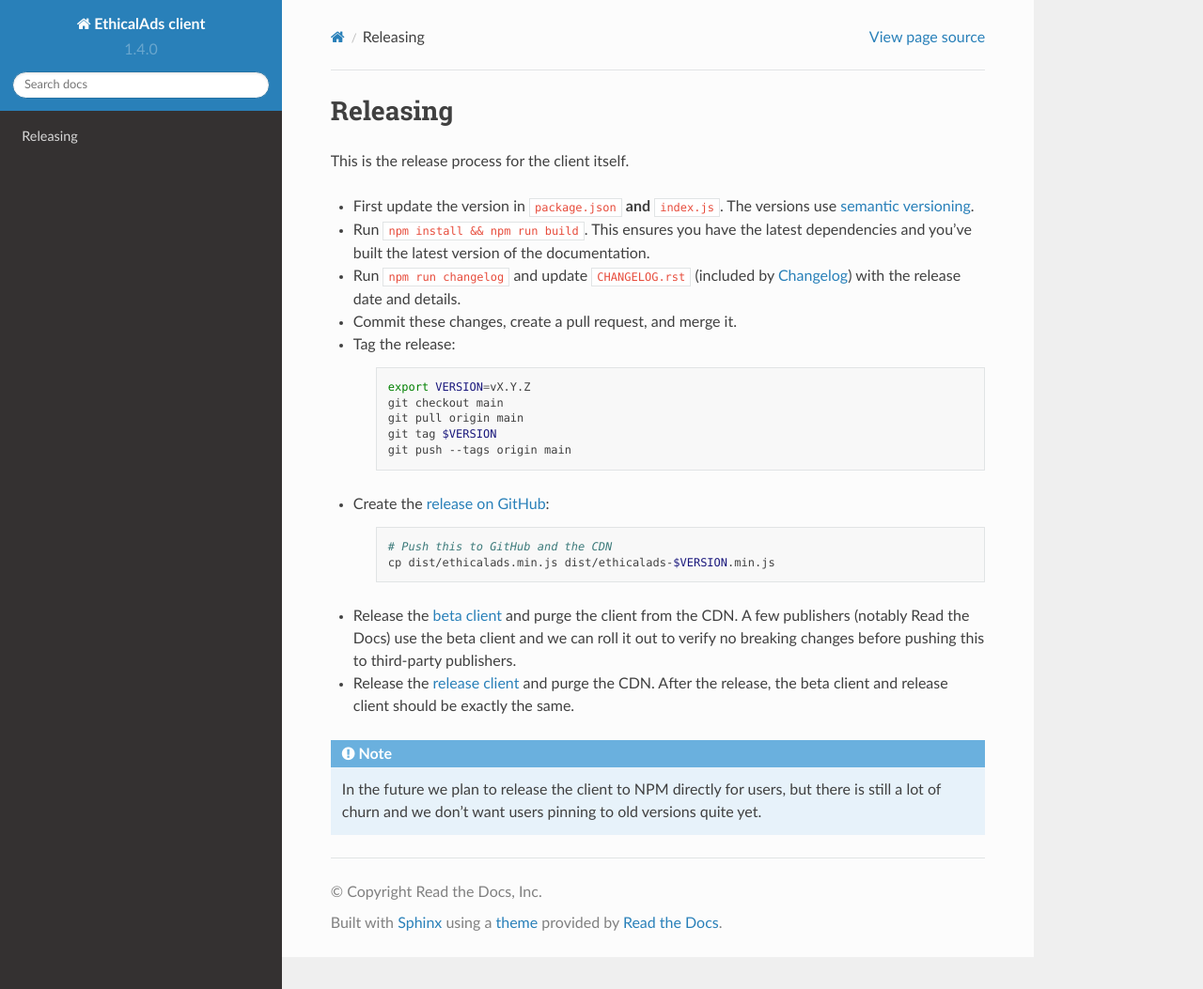
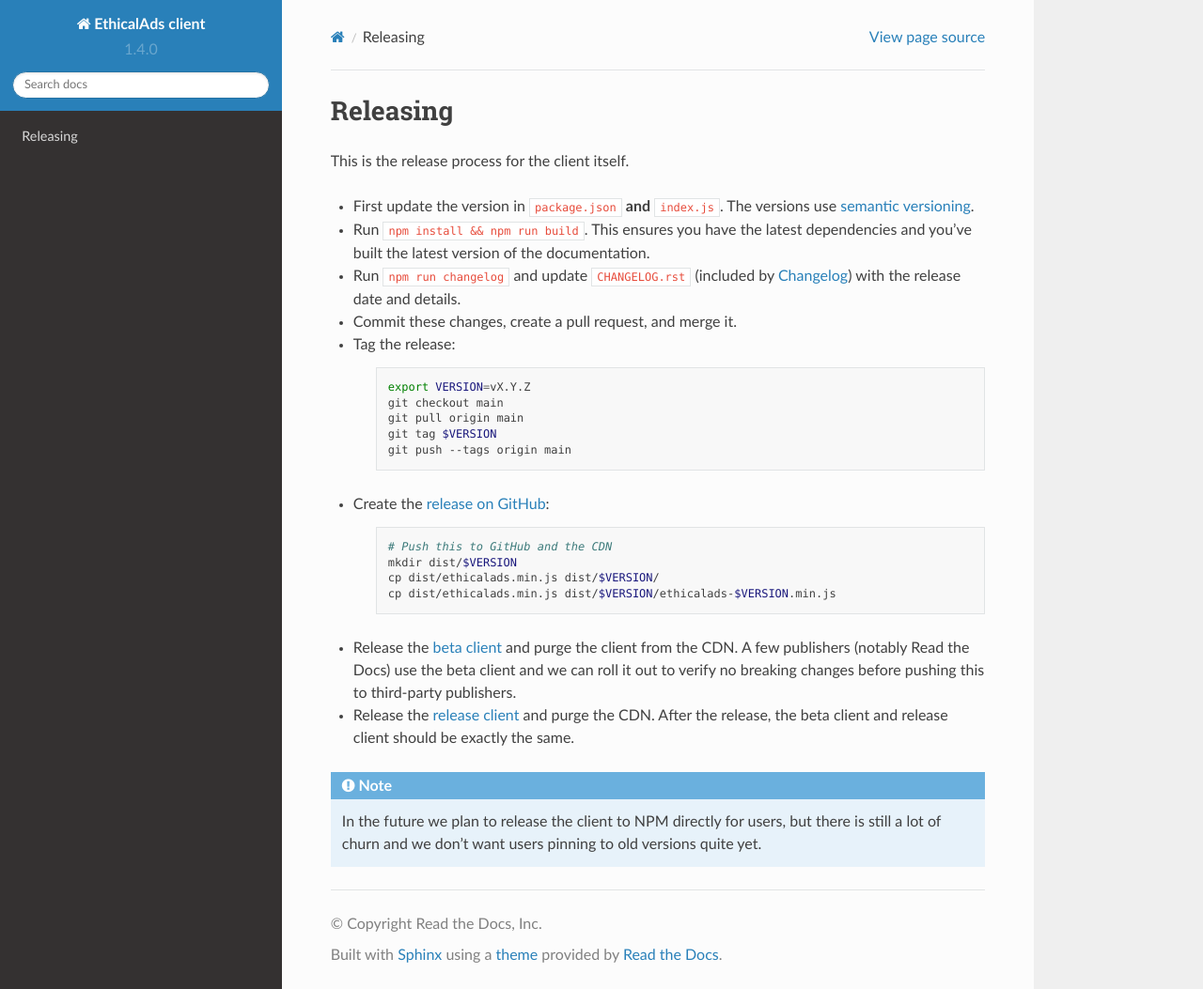
Before and after one commit to readthedocs/ethical-ad-client, a Sphinx documentation site: the page built from docs/releasing.rst, in a window 1280 px wide and 1053 px high. Shown: the whole window at 94% size. Built offline with Sphinx 7.4.7 and the Read the Docs theme 2.0.0, drawn with Linux system fonts in a browser that asks for light colours; comment, search, counter and statistics services are not loaded.

Commit message:
Tweak around releasing versions

```diff
--- a/docs/releasing.rst
+++ b/docs/releasing.rst
@@ -29,7 +29,9 @@
     .. code-block:: bash
 
         # Push this to GitHub and the CDN
-        cp dist/ethicalads.min.js dist/ethicalads-$VERSION.min.js
+        mkdir dist/$VERSION
+        cp dist/ethicalads.min.js dist/$VERSION/
+        cp dist/ethicalads.min.js dist/$VERSION/ethicalads-$VERSION.min.js
 
 * Release the `beta client`_ and purge the client from the CDN.
   A few publishers (notably Read the Docs) use the beta client
```
Also changed, not shown: 1 other file.
